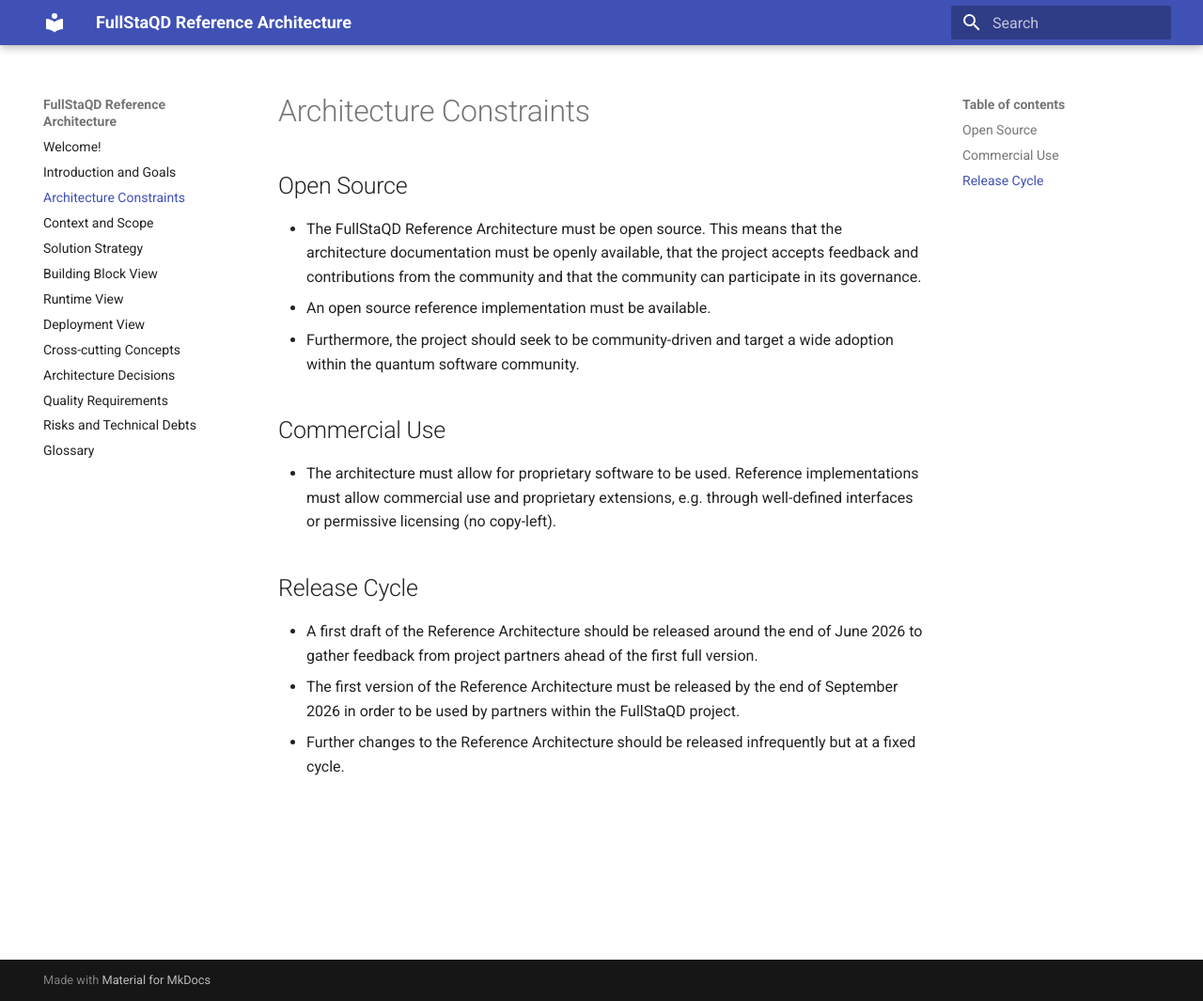
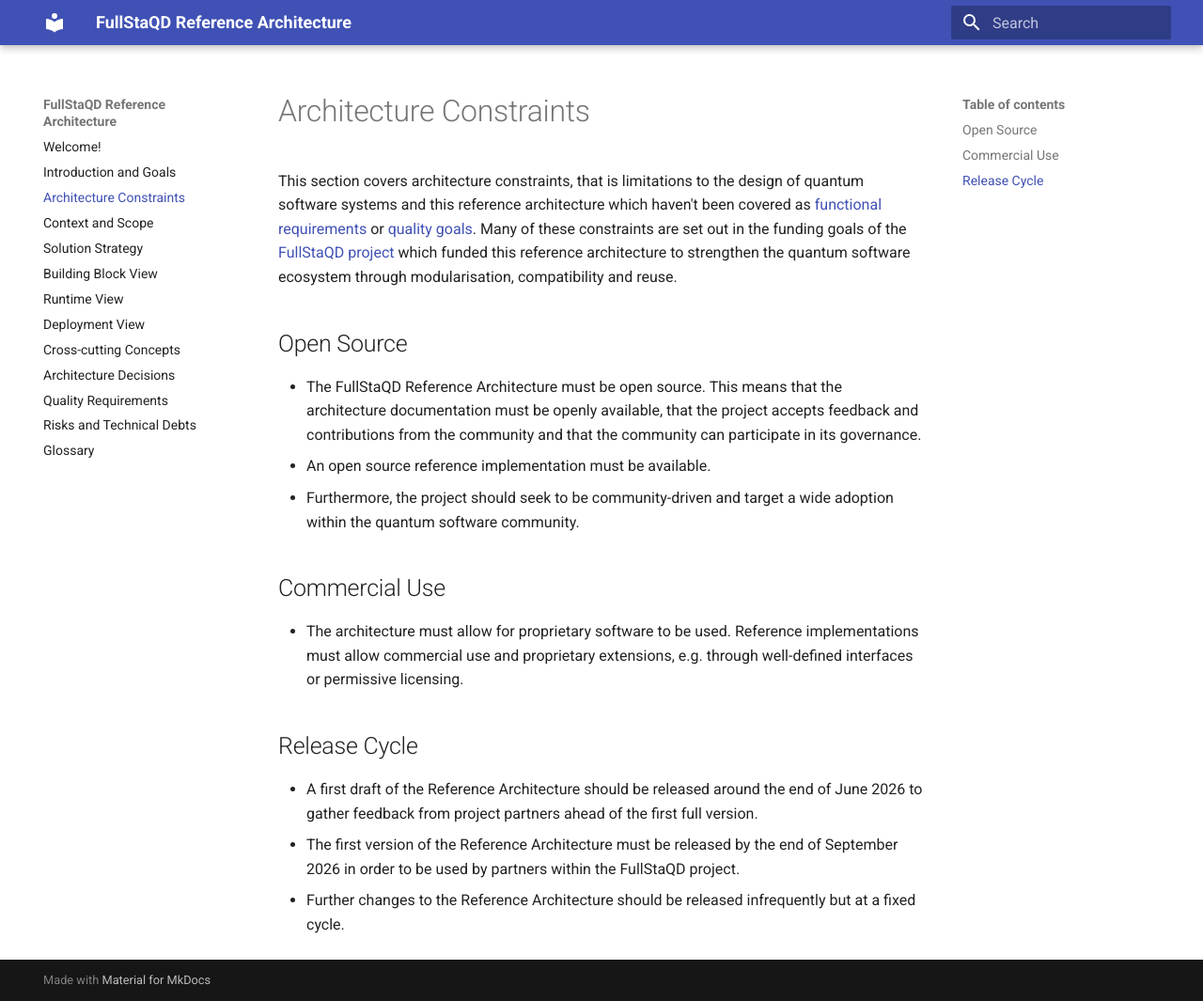
Before and after one commit to FullStaQD/architecture, an MkDocs documentation site: the page built from docs/02_architecture_constraints.md, in a window 1280 px wide and 1065 px high. Shown: the whole window at 94% size. Built offline with MkDocs 1.6.1 and Material for MkDocs 9.7.7, drawn with Linux system fonts in a browser that asks for light colours.

Commit message:
docs(constraints): add introductory text

```diff
--- a/docs/02_architecture_constraints.md
+++ b/docs/02_architecture_constraints.md
@@ -1,4 +1,14 @@
 # Architecture Constraints {#section-architecture-constraints}
+
+This section covers architecture constraints, that is limitations to the design
+of quantum software systems and this reference architecture which haven't been
+covered as
+[functional requirements](./01_introduction_and_goals.md#_requirements_overview)
+or [quality goals](./10_quality_requirements.md).
+Many of these constraints are set out in the funding goals of the
+[FullStaQD project](https://www.digital.iao.fraunhofer.de/en/competences/quantum-computing/FullStaQD.html)
+which funded this reference architecture to strengthen the quantum software
+ecosystem through modularisation, compatibility and reuse.
 
 ## Open Source
 * The FullStaQD Reference Architecture must be open source.
@@ -12,8 +22,7 @@
 ## Commercial Use
 * The architecture must allow for proprietary software to be used.
   Reference implementations must allow commercial use and proprietary
-  extensions, e.g. through well-defined interfaces or permissive licensing (no
-  copy-left).
+  extensions, e.g. through well-defined interfaces or permissive licensing.
 
 ## Release Cycle
 * A first draft of the Reference Architecture should be released around the
```
